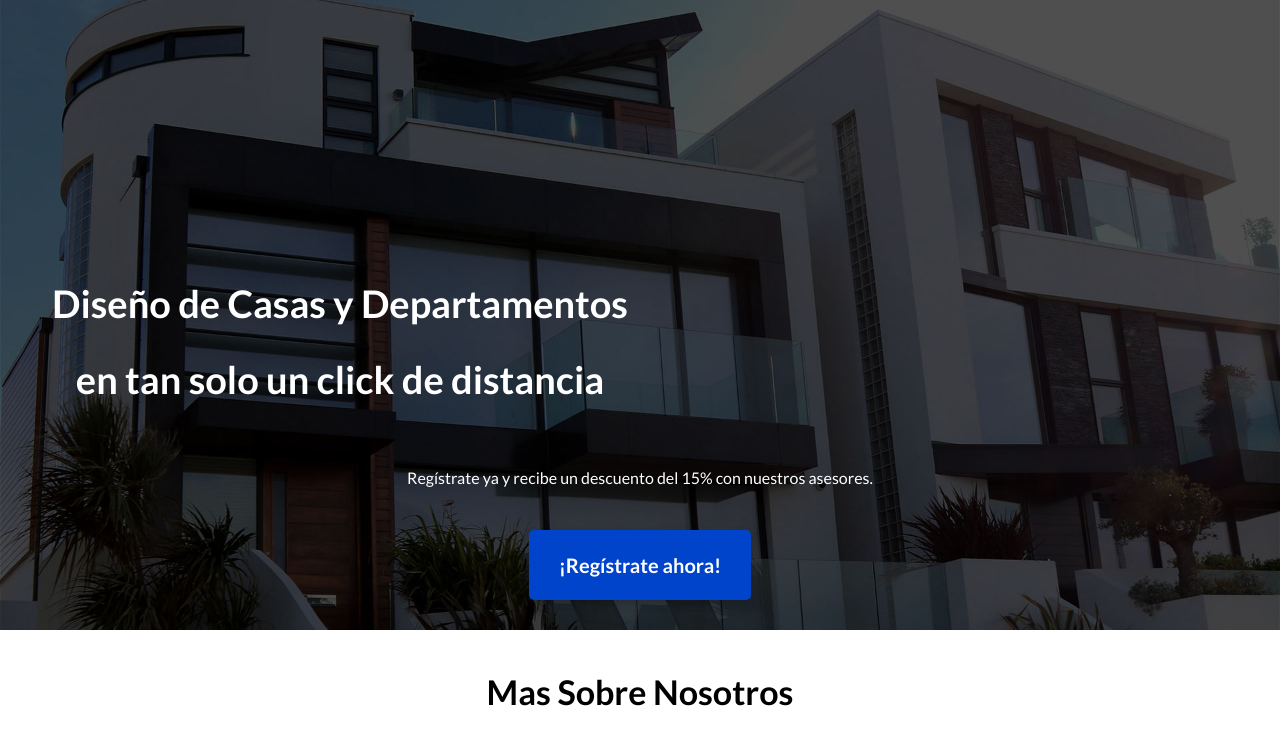
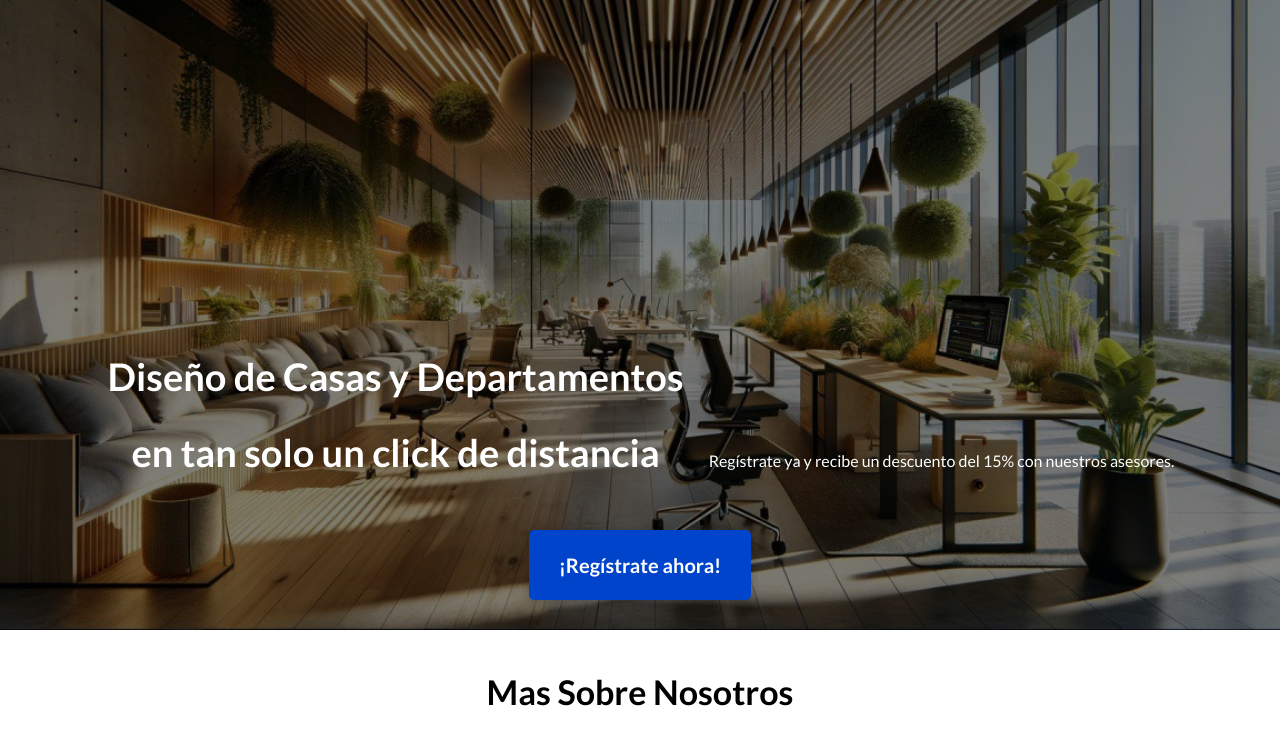
Before and after one commit to Nopperabouu/Proyecto-AxezPro---copia, a plain HTML site: page index.html in a window 1280 px wide. Shown: the part 170-921 px from the top of the page. Drawn offline with Linux system fonts and the light colour scheme.

Commit message:
Add header image and overlay for improved site aesthetics

```diff
--- a/css/styles.css
+++ b/css/styles.css
@@ -10,13 +10,11 @@ html {
   box-sizing: inherit;
 }
 
-
 body {
   font-family: 'Lato', sans-serif;
   font-size: 1.6rem;
   line-height: 2;
 }
-
 
 /** globales **/
 img {
@@ -47,7 +45,6 @@ h4 {
 
 .fw-300 {
   font-weight: 300;
-
 }
 
 .centrar-texto {
@@ -81,7 +78,6 @@ h4 {
     display: inline-block;
     flex: 0 0 auto;
   }
-
 }
 .boton:hover {
   cursor: pointer;
@@ -92,7 +88,6 @@ h4 {
 
 .boton-verde {
   background-color: #71b100;
-
 }
 
 /* Botón de llamada a la acción */
@@ -142,7 +137,7 @@ h4 {
   margin: 0 auto 0 auto;
 }
 
-.contenido-centrado  {
+.contenido-centrado {
   max-width: 800px;
 }
 
@@ -152,11 +147,22 @@ h4 {
   padding: 1rem 0 3rem 0;
 }
 .site-header.inicio {
-    background-image: url(../img/header.jpg);
+  background-image: url(../img/header1.jpg);
   background-position: center center;
   background-size: cover;
   height: 100vh;
   min-height: 60rem;
+}
+
+/* Capa de superposición oscura */
+.overlay {
+  position: absolute;
+  top: 0;
+  left: 0;
+  width: 100%;
+  height: 100%;
+  background: rgba(0, 0, 0, 0.5); /* Fondo negro con opacidad */
+  z-index: 1;
 }
 
 /* Contenido del encabezado */
@@ -173,18 +179,51 @@ h4 {
   flex-direction: column;
   justify-content: space-between;
   text-align: center;
+  position: relative; /* Asegurar que el contenido esté por encima de la superposición */
+  z-index: 2; /* Asegurar que el contenido esté por encima de la superposición */
 }
 @media (min-width: 768px) {
   .contenido-header {
     text-align: left;
   }
-
 }
 .contenido-header h1 {
   color: white;
   padding-bottom: 2rem;
   max-width: 60rem;
   line-height: 2;
+}
+
+.header-content h1 {
+  display: inline-block;
+  padding: 0.5rem 1rem;
+  border-radius: 5px;
+}
+
+.header-content p {
+  display: inline-block;
+  padding: 0.5rem 1rem;
+  border-radius: 5px;
+  margin-bottom: 1rem; /* Añadir margen inferior */
+}
+
+.header-content a {
+  background-color: #0044cc; /* Azul */
+  color: white;
+  padding: 1.5rem 3rem;
+  text-decoration: none;
+  border-radius: 5px;
+  margin-top: 1rem; /* Reducir margen superior */
+  display: inline-block;
+  font-size: 2rem;
+  font-weight: bold;
+  box-shadow: 0 4px 8px rgba(0, 0, 0, 0.2);
+  transition: background-color 0.3s ease, transform 0.3s ease;
+}
+
+.header-content a:hover {
+  background-color: #003399; /* Azul oscuro */
+  transform: scale(1.05);
 }
 
 .barra {
@@ -195,7 +234,6 @@ h4 {
     display: flex;
     justify-content: space-between;
     align-items: center;
-
   }
 }
 
@@ -205,23 +243,23 @@ h4 {
   text-decoration: none;
   font-size: 2.2rem;
   display: block;
+  position: relative; /* Asegurar que los enlaces estén por encima de la superposición */
+  z-index: 2; /* Asegurar que los enlaces estén por encima de la superposición */
 }
 @media (min-width: 768px) {
   .navegacion a {
     display: inline-block;
-        font-size: 1.8rem;  /** = 18px **/
+    font-size: 1.8rem; /** = 18px **/
     margin-right: 2rem;
   }
   .navegacion a:last-of-type {
     margin: 0;
   }
-
 }
 
 .navegacion a:hover {
   color: #71b100;
 }
-
 
 /**iconos nosotros **/
 @media (min-width: 768px) {
@@ -241,7 +279,7 @@ h4 {
 }
 
 .icono h3 {
-    text-transform: uppercase
+  text-transform: uppercase;
 }
 
 /**Anuncios **/
@@ -251,13 +289,11 @@ h4 {
     justify-content: space-between;
     flex-wrap: wrap;
   }
-
 }
 .anuncio {
   border: 1px solid #b5b5b5;
   background-color: #f5f5f5;
   margin-bottom: 2rem;
-
 }
 @media (min-width: 768px) {
   .anuncio {
@@ -309,7 +345,6 @@ h4 {
   background-size: cover;
   display: flex;
   align-items: center;
-
 }
 
 .contenido-contacto {
@@ -377,10 +412,10 @@ padding: 1rem;
   text-decoration: none;
 }
 .texto-entrada h4::after {
-    content: "";
+  content: '';
   display: block;
   width: 15rem;
-    height: .5rem;
+  height: 0.5rem;
   background-color: #71b100;
   margin-top: 1rem;
 }
@@ -409,7 +444,7 @@ margin-top: 2rem;
   font-weight: bold;
 }
 .testimonial blockquote::before {
-    content: "";
+  content: '';
   background-image: url(../img/comilla.svg);
   width: 4rem;
   height: 4rem;
@@ -440,7 +475,6 @@ margin: 0;
 .contenedor-footer {
   padding: 3rem 0;
   text-align: center;
-
 }
 @media (min-width: 768px) {
   .contenedor-footer {
@@ -455,7 +489,6 @@ margin: 0;
   .site-footer nav {
     display: block;
   }
-
 }
 
 .copyright {
@@ -469,7 +502,6 @@ margin: 0;
     display: grid;
     grid-template-columns: repeat(2, 1fr);
     grid-column-gap: 2rem;
-
   }
 }
 
@@ -504,10 +536,9 @@ label {
   display: block;
 }
 
-input:not([type="submit"]),
+input:not([type='submit']),
 textarea,
-select
-{
+select {
   padding: 1rem;
   display: block;
   width: 100%;
@@ -516,7 +547,7 @@ select
   border: none;
   border-radius: 1rem;
 }
-input[type="radio"] {
+input[type='radio'] {
   width: auto;
   margin: 0;
 }
@@ -526,7 +557,6 @@ select {
 }
 textarea {
   height: 20rem;
-
 }
 .forma-contacto {
   max-width: 30rem;
@@ -542,4 +572,6 @@ textarea {
   color: white;
   text-decoration: none; /* Eliminar el subrayado */
   pointer-events: none; /* Desactivar el efecto de enlace */
+  position: relative; /* Asegurar que el logotipo esté por encima de la superposición */
+  z-index: 2; /* Asegurar que el logotipo esté por encima de la superposición */
 }
--- a/index.html
+++ b/index.html
@@ -17,6 +17,7 @@
 
   <body>
     <header class="site-header inicio">
+      <div class="overlay"></div> <!-- Capa de superposición oscura -->
       <div class="contenedor contenido-header">
         <div class="barra">
           <h1 class="logo-text">AxezPro</h1>
```
Also changed, not shown: img/header1.jpg (added). Lines whose indentation alone changed are shown as unchanged.
